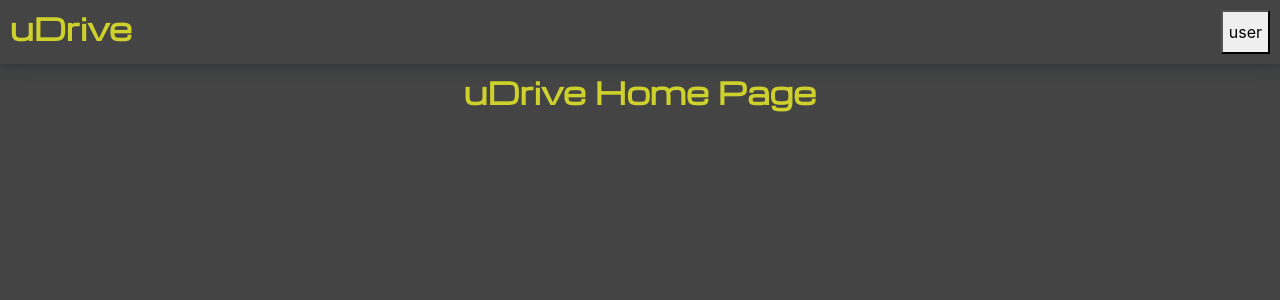
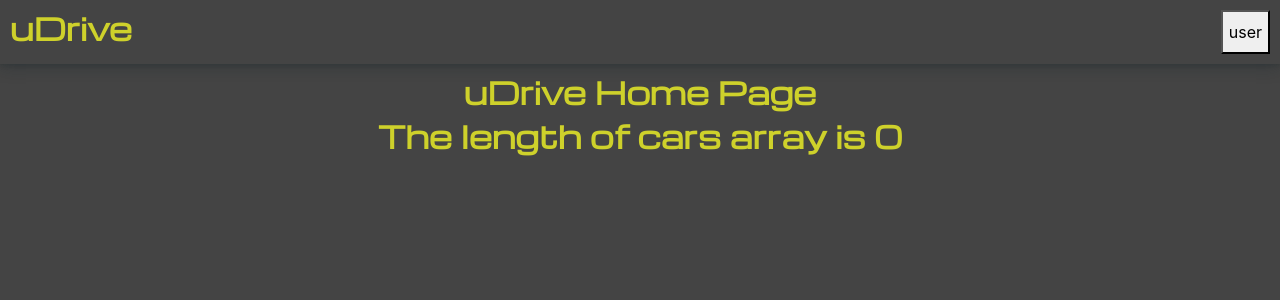
Before and after one commit to JustonSmith/client, a React (Create React App) app: page / in a window 1280 px wide. Shown: the top 300 px of the page. Built offline with nearby package versions, Linux system fonts and the light colour scheme; no server answers.

Commit message:
frontend connected to backend sucessfully seeing cars array

```diff
--- a/package.json
+++ b/package.json
@@ -6,8 +6,10 @@
     "@testing-library/jest-dom": "^5.15.0",
     "@testing-library/react": "^11.2.7",
     "@testing-library/user-event": "^12.8.3",
+    "axios": "^0.24.0",
     "react": "^17.0.2",
     "react-dom": "^17.0.2",
+    "react-native": "^0.66.3",
     "react-redux": "^7.2.6",
     "react-router-dom": "^6.0.2",
     "react-scripts": "4.0.3",
@@ -39,5 +41,6 @@
       "last 1 firefox version",
       "last 1 safari version"
     ]
+  },
+  "proxy": "http://localhost:5000/"
   }
-}
--- a/src/pages/Home.js
+++ b/src/pages/Home.js
@@ -1,13 +1,23 @@
-import React from 'react'
+import React , {useState , useEffect} from 'react'
+import { useSelector , useDispatch } from 'react-redux'
 import DefaultLayout from '../components/DefaultLayout'
+import { getAllCars } from '../redux/actions/carsActions'
+
 
 function Home() {
+    const {cars , loading} = useSelector(state=>state.carsReducer)
+    const dispatch = useDispatch()
+
+    useEffect(() => {
+        dispatch(getAllCars())
+    },[''])
+
+
     return (
-        <div>
             <DefaultLayout>
                 <h1>uDrive Home Page</h1>
+                <h1>The length of cars array is {cars.length} </h1>
             </DefaultLayout>
-        </div>
     )
 }
 
--- /dev/null
+++ b/src/redux/actions/carsActions.js
@@ -0,0 +1,16 @@
+import axios from 'axios';
+
+export const getAllCars=() => async dispatch => {
+
+    dispatch({type: 'LOADING' , payload : true})
+
+    try {
+        const response = await axios.get('/api/cars/getallcars')
+        dispatch({type : 'GET_ALL_CARS' , payload: response.data})
+        dispatch({type : 'LOADING' , payload : false})
+    } catch (error) {
+        console.log(error)
+        dispatch({type : 'LOADING' , payload : false})
+
+    }
+}
--- /dev/null
+++ b/src/redux/reducers/alertsReducer.js
@@ -0,0 +1,19 @@
+
+const initialData = {
+    loading : false
+}
+
+export const alertsReducer = (state = initialData , action) => {
+
+    switch(action.type)
+    {
+        case 'LOADING' : {
+            return {
+                ...state ,
+                loading : action.payload
+            }
+        }
+
+        default : return state
+    }
+}
--- a/src/redux/reducers/carsReducer.js
+++ b/src/redux/reducers/carsReducer.js
@@ -1,8 +1,20 @@
 const initialData = {
-    cars : []
+    cars : [ ]
 };
 
-export const carsReducer = (state=initialData, action){
+export const carsReducer = (state=initialData, action) => {
+
+    switch(action.type)
+    {
+        case 'GET_ALL_CARS' : {
+            return {
+                ...state ,
+                cars : action.payload
+            }
+        }
 
 
+        default:return state
+    }
+
 }
--- a/src/redux/store.js
+++ b/src/redux/store.js
@@ -1,19 +1,22 @@
-import { createStore, applyMiddleware, combineReducers } from 'redux';
-import { composeWithDevTools } from 'redux-devtools-extension';
-import thunk from 'redux-thunk';
-const reducer = require('reducer')
-const composeEnhancers = composeWithDevTools({
+import { createStore , applyMiddleware , combineReducers } from 'redux' ;
+import { composeWithDevTools } from 'redux-devtools-extension' ;
+import thunk from 'redux-thunk' ;
+import { carsReducer } from './reducers/carsReducer' ;
+import { alertsReducer } from './reducers/alertsReducer' ;
 
-});
+const composeEnhancers = composeWithDevTools({});
 
 const rootReducer = combineReducers({
-
+    carsReducer ,
+    alertsReducer ,
 })
 
 const store = createStore(
-    reducer,
+    rootReducer ,
     composeWithDevTools(
-    applyMiddleware([thunk])
+        applyMiddleware(thunk)
 
     )
 );
+
+export default store
```
Also changed, not shown: src/index.js (+5 -3 lines), 1 other file (tests, documents, lock files or other folders).
